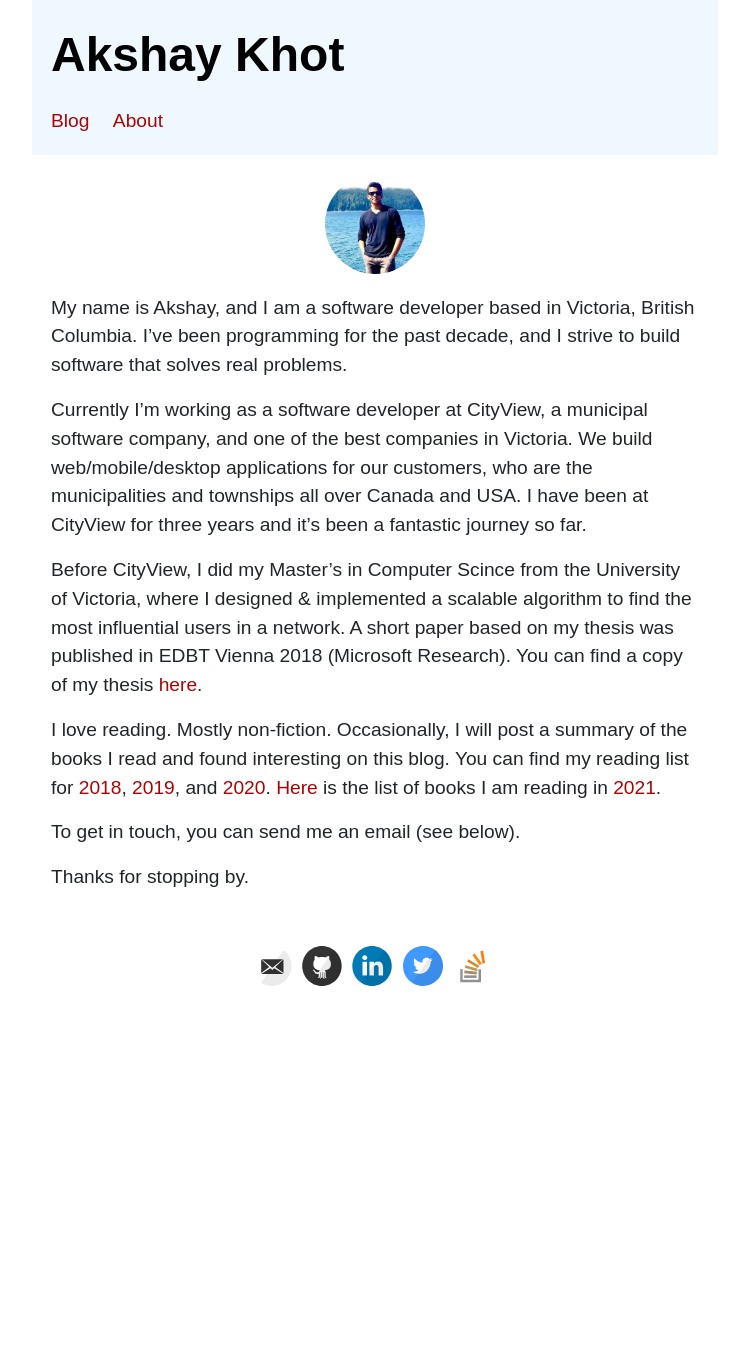
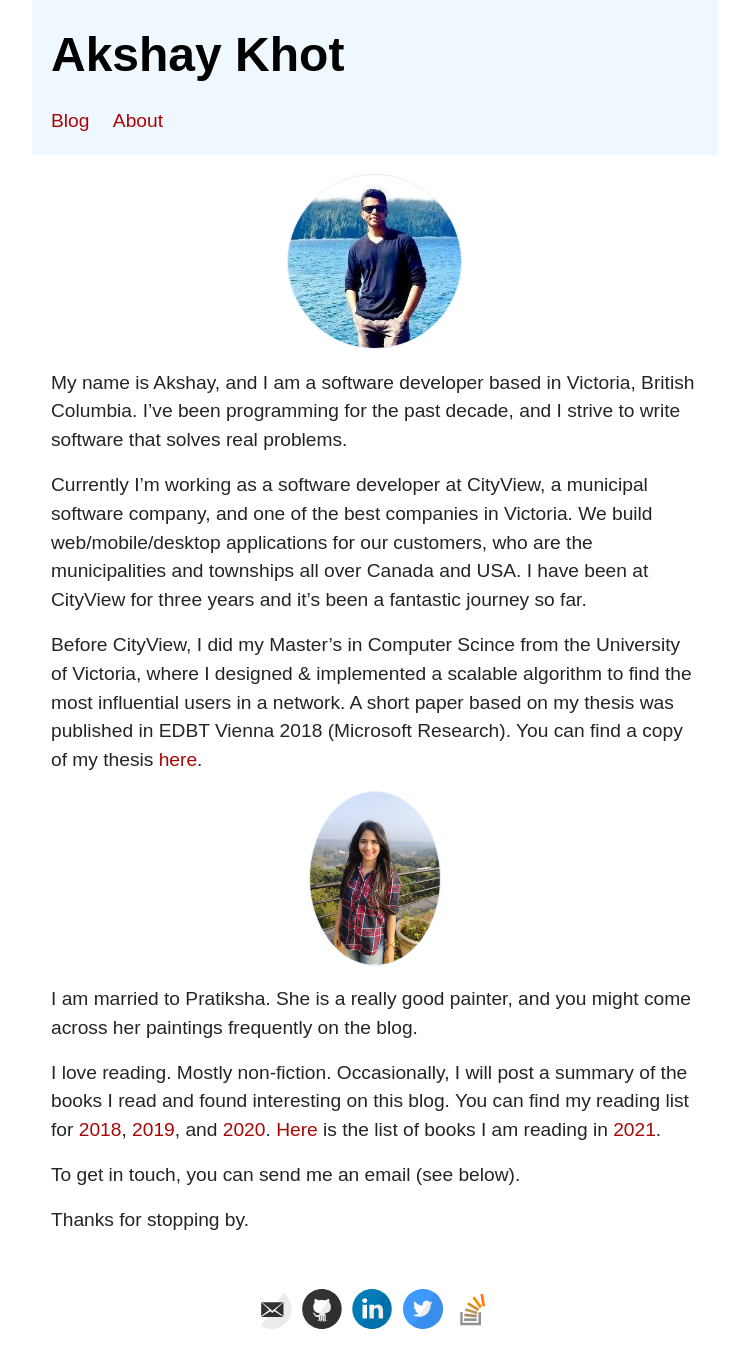
Before and after one commit to akshayKhot/akshayKhot.github.io, a Jekyll site: the page built from about.md, in a window 1280 px wide. Shown: the whole page, without its empty margins (265-1014 px from the left). Built offline with Jekyll 4.4.1, drawn with Linux system fonts in a browser that asks for light colours; before the commit the page ends 1014 px from its top, so only the background shows below that.

Commit message:
Update to add Pratiksha

```diff
--- a/about.md
+++ b/about.md
@@ -4,14 +4,24 @@ permalink: /about/
 ---
 
 <div class="about-img centered">
-  <img src="/images/AK.jpeg">
+<a href="/images/AK.jpeg">
+<img src="/images/AK.jpeg">
+</a>
 </div>
 
-My name is Akshay, and I am a software developer based in Victoria, British Columbia. I've been programming for the past decade, and I strive to build software that solves real problems.
+My name is Akshay, and I am a software developer based in Victoria, British Columbia. I've been programming for the past decade, and I strive to write software that solves real problems.
 
 Currently I'm working as a software developer at CityView, a municipal software company, and one of the best companies in Victoria. We build web/mobile/desktop applications for our customers, who are the municipalities and townships all over Canada and USA. I have been at CityView for three years and it's been a fantastic journey so far.
 
 Before CityView, I did my Master's in Computer Scince from the University of Victoria, where I designed & implemented a scalable algorithm to find the most influential users in a network. A short paper based on my thesis was published in EDBT Vienna 2018 (Microsoft Research). You can find a copy of my thesis [here](https://dspace.library.uvic.ca//handle/1828/8885).
+
+<div class="about-img centered">
+<a href="/images/Pratiksha.jpeg">
+<img src="/images/Pratiksha.jpeg">
+</a>
+</div>
+
+I am married to Pratiksha. She is a really good painter, and you might come across her paintings frequently on the blog.
 
 I love reading. Mostly non-fiction. Occasionally, I will post a summary of the books I read and found interesting on this blog. You can find my reading list for [2018](/books-I-read-in-2018), [2019](/books-I-read-in-2019), and [2020](https://public.3.basecamp.com/p/ZrVdP4oJC25YU3udUsUx24QL). [Here](https://public.3.basecamp.com/p/eyqQGbQ2ZqMEWRrmw6x19XGN) is the list of books I am reading in [2021](https://public.3.basecamp.com/p/eyqQGbQ2ZqMEWRrmw6x19XGN).
 
--- a/style.scss
+++ b/style.scss
@@ -121,9 +121,12 @@ footer {
 div.about-img {
   padding-bottom: 1em;
   img {
-    width: 100px;
-    height: 100px;
+    max-width:175px;
+    max-height:175px;
+    width: auto;
+    height: auto;
     border-radius: 100%;
+    border: 1px solid #def;
   }
 }
 
```
Also changed, not shown: images/Pratiksha.jpeg (added).
